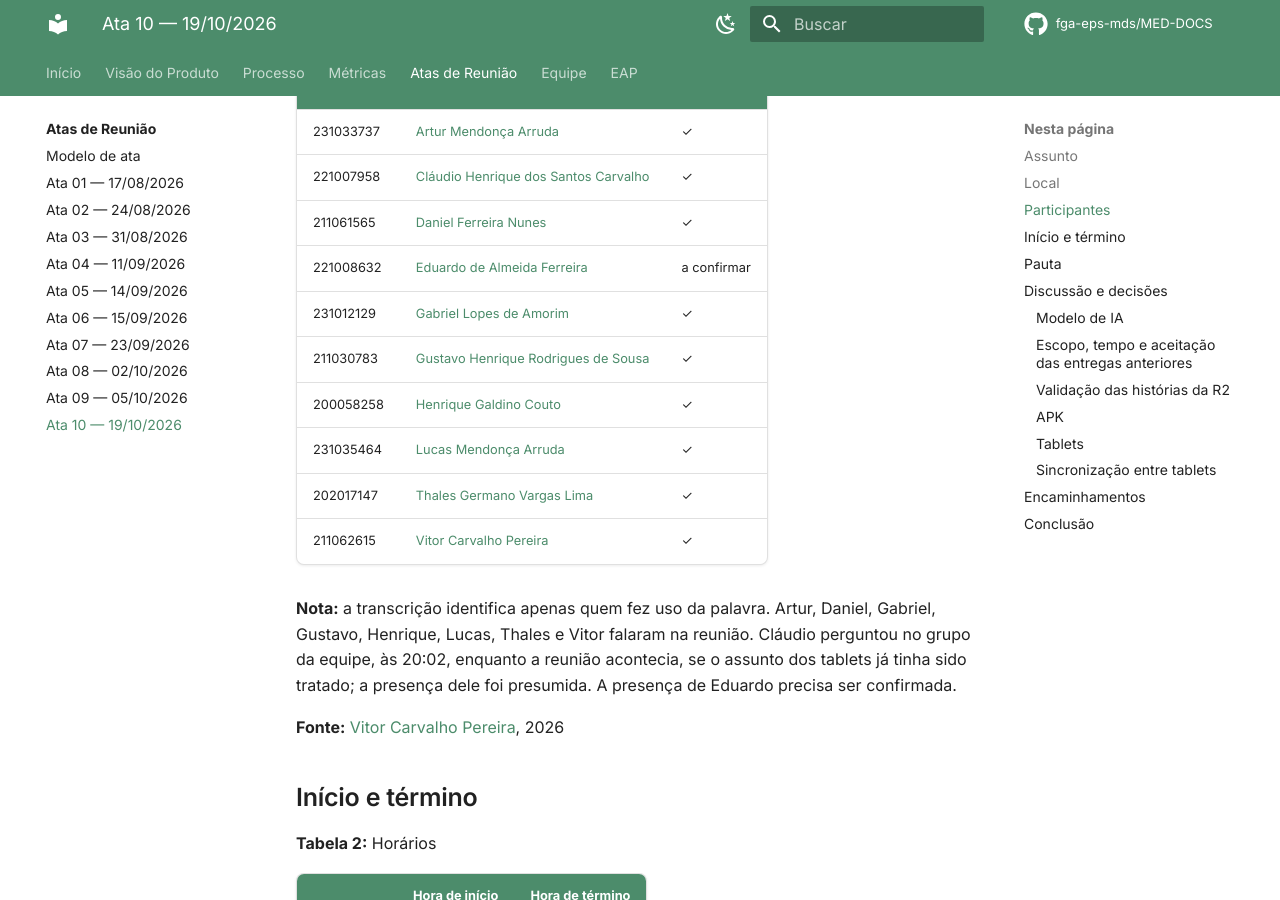
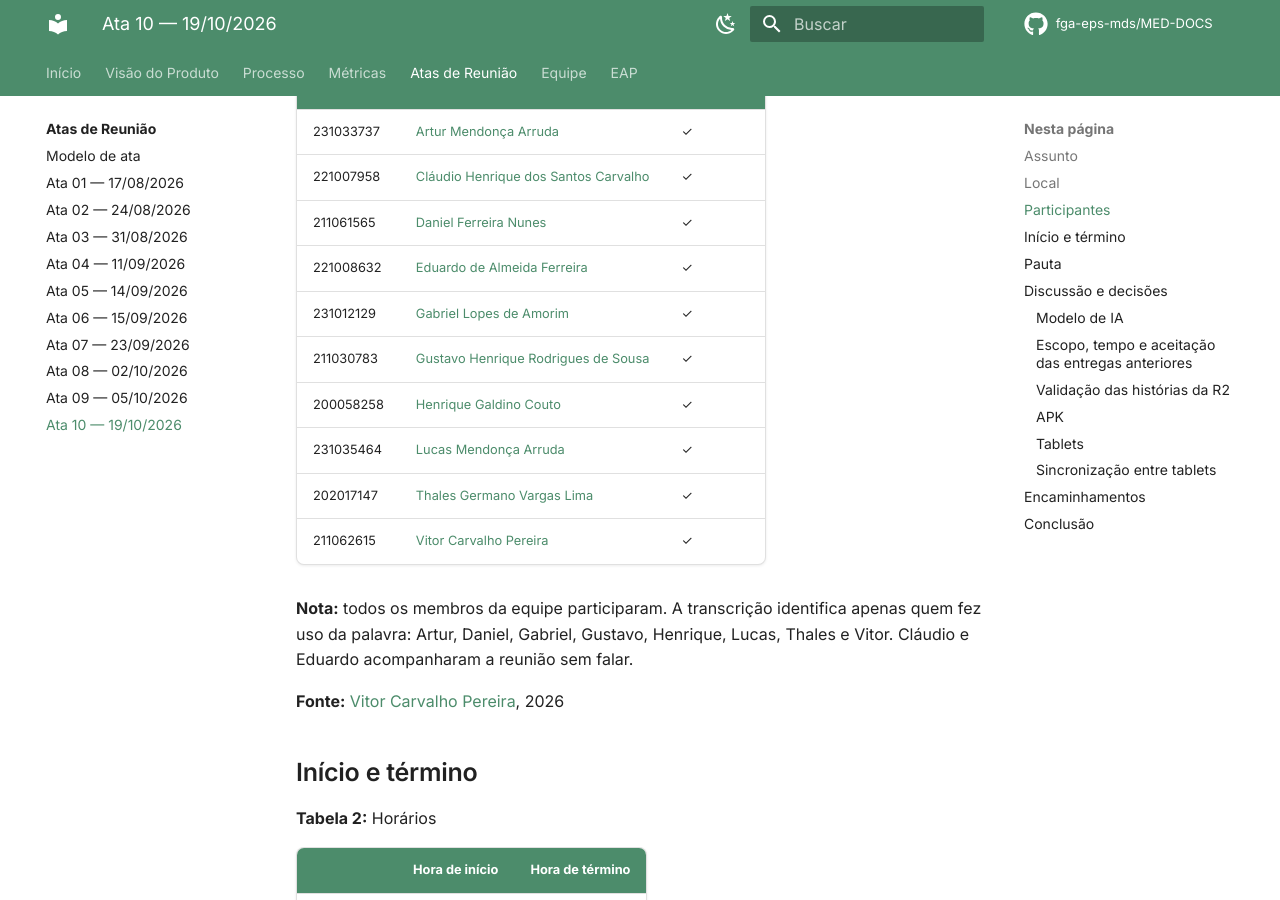
Before and after one commit to apollen27983/UNIEURO_MED-DOCS, an MkDocs documentation site: the page built from docs/atas-reunioes/Ata-10-EPS-2026-10-19-PO.md, in a window 1280 px wide and 900 px high, scrolled down 741 px. Built offline with MkDocs 1.6.1 and Material for MkDocs 9.7.7, drawn with Linux system fonts in a browser that asks for light colours; comment, search, counter and statistics services are not loaded.

Commit message:
docs: confirma a presença de toda a equipe na ata de 19/10

```diff
--- a/docs/atas-reunioes/Ata-10-EPS-2026-10-19-PO.md
+++ b/docs/atas-reunioes/Ata-10-EPS-2026-10-19-PO.md
@@ -28,7 +28,7 @@ Gustavo Henrique Rodrigues de Sousa nas histórias #9 e #10
 | 231033737 | [Artur Mendonça Arruda](https://github.com/ArtyMend07) | ✓ |
 | 221007958 | [Cláudio Henrique dos Santos Carvalho](https://github.com/claudiohsc) | ✓ |
 | 211061565 | [Daniel Ferreira Nunes](https://github.com/Mach1r0) | ✓ |
-| 221008632 | [Eduardo de Almeida Ferreira](https://github.com/eduardoferre) | a confirmar |
+| 221008632 | [Eduardo de Almeida Ferreira](https://github.com/eduardoferre) | ✓ |
 | 231012129 | [Gabriel Lopes de Amorim](https://github.com/BrzGab) | ✓ |
 | 211030783 | [Gustavo Henrique Rodrigues de Sousa](https://github.com/GustavoHenriqueRS) | ✓ |
 | 200058258 | [Henrique Galdino Couto](https://github.com/hgaldino05) | ✓ |
@@ -36,11 +36,9 @@ Gustavo Henrique Rodrigues de Sousa nas histórias #9 e #10
 | 202017147 | [Thales Germano Vargas Lima](https://github.com/thalesgvl) | ✓ |
 | 211062615 | [Vitor Carvalho Pereira](https://github.com/vcpVitor) | ✓ |
 
-**Nota:** a transcrição identifica apenas quem fez uso da palavra. Artur, Daniel,
-Gabriel, Gustavo, Henrique, Lucas, Thales e Vitor falaram na reunião. Cláudio
-perguntou no grupo da equipe, às 20:02, enquanto a reunião acontecia, se o assunto dos
-tablets já tinha sido tratado; a presença dele foi presumida. A presença de Eduardo
-precisa ser confirmada.
+**Nota:** todos os membros da equipe participaram. A transcrição identifica apenas quem
+fez uso da palavra: Artur, Daniel, Gabriel, Gustavo, Henrique, Lucas, Thales e Vitor.
+Cláudio e Eduardo acompanharam a reunião sem falar.
 
 **Fonte:** [Vitor Carvalho Pereira](https://github.com/vcpVitor), 2026
 
```
